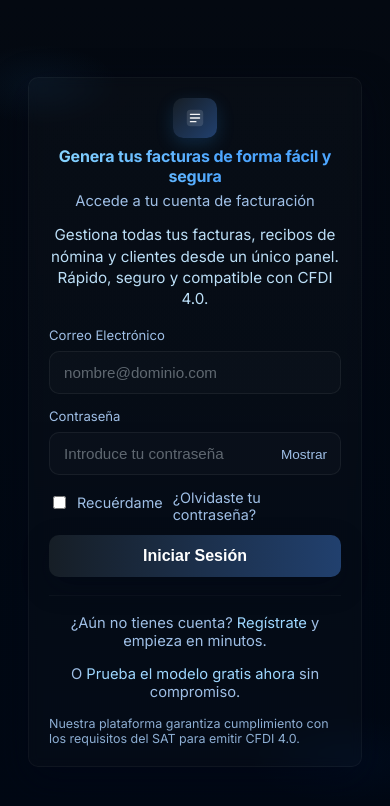
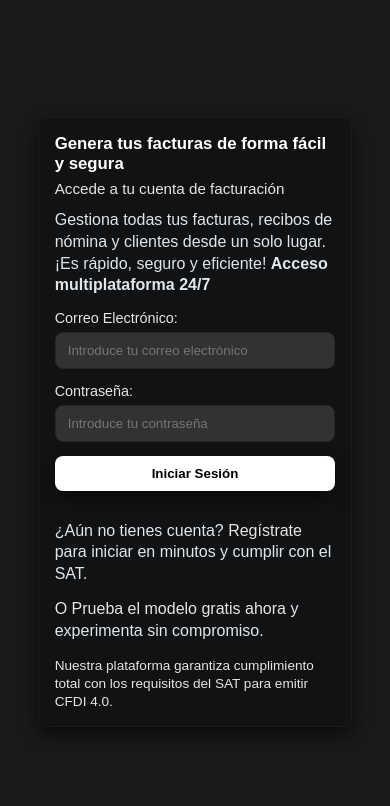
Before and after one commit to diegohdzglz040404/FacturappSencillo, a plain HTML site: page index.html in a window 390 px wide. Drawn offline with Linux system fonts and the light colour scheme.

Commit message:
Revamp login page styles and structure
Updated styles and layout for the login page, improving accessibility and responsiveness. Enhanced form elements and added new color variables for better design consistency.

```diff
--- a/index.html
+++ b/index.html
@@ -1,301 +1,195 @@
+<!DOCTYPE html>
 <html lang="es">
 <head>
-    <meta charset="UTF-8" />
-    <meta name="viewport" content="width=device-width, initial-scale=1.0"/>
+    <meta charset="UTF-8">
+    <meta name="viewport" content="width=device-width, initial-scale=1.0">
     <title>Acceso a tu cuenta - Simplifica tu facturación electrónica</title>
 
-    <!-- Fuentes: APTOS (si está instalada) + Inter como fallback webfont -->
-    <link href="https://fonts.googleapis.com/css2?family=Inter:wght@300;400;600;700&display=swap" rel="stylesheet">
-
+    <!-- ESTILOS ACTUALIZADOS CON VARIABLES RGB -->
     <style>
         :root{
-            --bg-1: #040911;
-            --bg-2: #000814;
-            --card-bg: rgba(255,255,255,0.03);
-            --accent-1: #161e26;
-            --accent-2: #21406e;
-            --muted: #9fbfe6;
-            --text: #eaf6ff;
-            --input-bg: rgba(255,255,255,0.02);
-            --glass-border: rgba(255,255,255,0.04);
-            --card-radius: 12px;
+            --body-color: #E2E6E9; /* rgb(226,230,233) */
+            --accent-color: #FFFFFF; /* rgb(255,255,255) */
+            --card-background-color: #111213; /* rgb(17,18,19) */
+            --page-bg: #181A1B; /* rgb(24,26,27) */
+            --accent-color-light: #E5E5E5; /* rgb(229,229,229) */
+            --accent-color-background-muted: #262626; /* rgb(38,38,38) */
+            --shape-bg-color: #313233; /* rgb(49,50,51) */
+            --card-secondary-bg: #1D1F22; /* rgb(29,31,34) */
+            --btn-bg: #FFFFFF; /* rgb(255,255,255) */
+            --btn-text-dark: #000000; /* rgb(0,0,0) */
+            --muted-border: rgba(255,255,255,0.04);
+            --radius: 8px;
+            --shadow: 0 8px 20px rgba(0,0,0,0.6);
         }
 
-        /* Reset mínimo */
         *{box-sizing:border-box}
         html,body{height:100%}
         body {
             margin: 0;
             min-height: 100vh;
-            font-family: "APTOS", "Inter", system-ui, -apple-system, "Segoe UI", Roboto, "Helvetica Neue", Arial;
-            color: var(--text);
+            font-family: "APTOS", Arial, sans-serif;
+            color: var(--body-color);
             -webkit-font-smoothing:antialiased;
             -moz-osx-font-smoothing:grayscale;
-
-            /* Fondo más atractivo: degradado + ruido sutil (sin imagen externa) */
-            background:
-                radial-gradient(800px 400px at 10% 10%, rgba(44,156,255,0.06), transparent 10%),
-                radial-gradient(700px 300px at 90% 90%, rgba(0,102,255,0.04), transparent 15%),
-                linear-gradient(180deg,var(--bg-1), var(--bg-2));
-            display:flex;
-            align-items:center;
-            justify-content:center;
-            padding:28px;
-            text-align:center;
+            background-color: var(--page-bg);
+            display: flex;
+            justify-content: center;
+            align-items: center;
+            padding: 24px;
         }
 
-        main#login-form-container{
-            width:100%;
-            max-width:460px;
-            background: linear-gradient(180deg, rgba(255,255,255,0.02), rgba(255,255,255,0.015));
-            border-radius: var(--card-radius);
-            padding:28px;
-            border: 1px solid var(--glass-border);
-            box-shadow: 0 12px 34px rgba(2,6,23,0.6);
-            backdrop-filter: blur(6px);
-            -webkit-backdrop-filter: blur(6px);
+        #login-form-container {
+            width: 92%;
+            max-width: 420px;
+            padding: 22px;
+            border-radius: var(--radius);
+            background-color: var(--card-background-color);
+            border: 1px solid var(--muted-border);
+            box-shadow: var(--shadow);
         }
 
-        header.brand {
-            display:flex;
-            align-items:center;
-            gap:12px;
-            justify-content:center;
-            margin-bottom:8px;
+        h1 {
+            margin: 0 0 6px;
+            font-size: 1.25rem;
+            font-weight: 700;
+            color: var(--accent-color);
         }
 
-        /* pequeño logo estilizado */
-        .logo {
-            width:44px;
-            height:44px;
-            border-radius:10px;
-            display:inline-grid;
-            place-items:center;
-            background: linear-gradient(135deg,var(--accent-1),var(--accent-2));
-            box-shadow: 0 6px 18px rgba(44,156,255,0.18);
-            flex: 0 0 44px;
-        }
-        .logo svg{ width:22px; height:22px; color:white; }
-
-        h1{
-            margin:6px 0 0;
-            font-size:1.05rem;
-            font-weight:700;
-            letter-spacing:-0.01em;
-            background: linear-gradient(90deg,#8ad6ff,#4da6ff 60%);
-            -webkit-background-clip:text;
-            color: transparent;
+        h2 {
+            margin: 0 0 12px;
+            font-size: 0.95rem;
+            font-weight: 500;
+            color: var(--accent-color-light);
         }
 
-        h2{
-            margin:6px 0 14px;
-            font-size:0.92rem;
-            font-weight:500;
-            color:var(--muted);
+        p {
+            color: var(--body-color);
+            line-height: 1.35;
+            margin: 0 0 14px;
         }
 
-        p.lead{
-            margin:0 0 18px;
-            color:#bcdff7;
-            line-height:1.4;
-            font-size:0.95rem;
+        .form-group {
+            margin-bottom: 14px;
+            text-align: left;
         }
 
-        form { text-align:left; }
-
-        .form-group {
-            margin-bottom:14px;
+        label {
+            display: block;
+            font-size: 0.9rem;
+            margin-bottom: 6px;
+            color: var(--accent-color-light);
         }
 
-        label{
-            display:block;
-            font-size:0.82rem;
-            color:var(--muted);
-            margin-bottom:8px;
+        input[type="email"], input[type="password"] {
+            width: 100%;
+            padding: 10px 12px;
+            border-radius: 8px;
+            border: 1px solid var(--accent-color-background-muted);
+            background-color: var(--shape-bg-color);
+            color: var(--body-color);
+            outline: none;
+            transition: box-shadow .12s ease, border-color .12s ease;
         }
 
-        .input-wrap {
-            position:relative;
+        input[type="email"]:focus, input[type="password"]:focus{
+            border-color: rgba(255,255,255,0.14);
+            box-shadow: 0 6px 18px rgba(44,156,255,0.05);
         }
 
-        input[type="email"], input[type="password"]{
-            width:100%;
-            padding:12px 14px;
-            font-size:0.95rem;
-            border-radius:10px;
-            border:1px solid rgba(255,255,255,0.06);
-            background: var(--input-bg);
-            color:var(--text);
-            outline:none;
-            transition: box-shadow 160ms ease, transform 120ms ease, border-color 160ms;
-            -webkit-appearance:none;
+        button {
+            display: inline-block;
+            width: 100%;
+            padding: 10px 14px;
+            border-radius: 8px;
+            border: none;
+            cursor: pointer;
+            background-color: var(--btn-bg);
+            color: var(--btn-text-dark);
+            font-weight: 700;
+            box-shadow: 0 8px 18px rgba(0,0,0,0.45);
         }
 
-        input::placeholder{ color: rgba(234,246,255,0.38); }
+        a {
+            color: var(--accent-color-light);
+            text-decoration: none;
+        }
+        a:hover { text-decoration: underline; }
 
-        input:focus{
-            box-shadow: 0 10px 30px rgba(44,156,255,0.07);
-            border-color: rgba(44,156,255,0.9);
-            transform: translateY(-2px);
+        hr {
+            border: none;
+            height: 1px;
+            background: rgba(255,255,255,0.03);
+            margin: 14px 0;
         }
 
-        .toggle-password{
-            position:absolute;
-            right:8px;
-            top:50%;
-            transform:translateY(-50%);
-            border:none;
-            background:transparent;
-            color:var(--muted);
-            font-size:0.85rem;
-            cursor:pointer;
-            padding:6px;
-            border-radius:8px;
-        }
-        .toggle-password:focus{ outline:2px solid rgba(44,156,255,0.18) }
-
-        .help-row{
-            display:flex;
-            justify-content:space-between;
-            align-items:center;
-            gap:10px;
-            margin-bottom:12px;
-            font-size:0.9rem;
-        }
-        .help-row a{ color:var(--muted); text-decoration:none; }
-        .help-row a:hover{ text-decoration:underline; color:#bfe2ff }
-
-        .remember{ display:flex; align-items:center; gap:8px; color:var(--muted); font-size:0.9rem; }
-
-        button[type="submit"]{
-            display:inline-block;
-            width:100%;
-            padding:12px;
-            border-radius:10px;
-            border: none;
-            cursor:pointer;
-            color:white;
-            background: linear-gradient(90deg,var(--accent-1),var(--accent-2));
-            font-weight:600;
-            font-size:1rem;
-            box-shadow: 0 10px 26px rgba(2,6,23,0.45);
-            transition: transform 140ms ease, box-shadow 140ms;
-        }
-        button[type="submit"]:hover{
-            transform: translateY(-3px);
-            box-shadow: 0 18px 40px rgba(2,6,23,0.6);
+        footer small {
+            color: var(--accent-color-light);
+            font-size: 0.85rem;
         }
 
-        hr{ border:none; height:1px; background: rgba(255,255,255,0.03); margin:18px 0; }
-
-        .secondary-links{ font-size:0.92rem; color:var(--muted); }
-        .secondary-links a{ color:#9ed7ff; text-decoration:none; }
-        .secondary-links a:hover{ text-decoration:underline; }
-
-        footer small{ display:block; margin-top:12px; color:#8daed3; font-size:0.78rem; text-align:left; }
-
-        @media (max-width:480px){
-            main#login-form-container{ padding:20px; border-radius:10px; }
-            h1{ font-size:1rem }
-            .logo{ width:40px; height:40px }
+        /* Accesibilidad y responsivo */
+        @media (max-width:420px){
+            #login-form-container { padding: 16px; }
+            h1 { font-size: 1.05rem; }
         }
     </style>
+    <!-- FIN DE ESTILOS -->
 </head>
 <body>
-    <main id="login-form-container" role="main" aria-labelledby="title">
-        <header class="brand" aria-hidden="false">
-            <div class="logo" aria-hidden="true">
-                <!-- Icono simple SVG -->
-                <svg viewBox="0 0 24 24" fill="none" aria-hidden="true" xmlns="http://www.w3.org/2000/svg">
-                    <rect x="3" y="3" width="18" height="18" rx="4" fill="white" fill-opacity="0.12"/>
-                    <path d="M7 12h10M7 8h10M7 16h6" stroke="white" stroke-opacity="0.95" stroke-width="1.4" stroke-linecap="round" stroke-linejoin="round"/>
-                </svg>
-            </div>
-        </header>
 
-        <h1 id="title">Genera tus facturas de forma fácil y segura</h1>
+    <main id="login-form-container">
+
+        <!-- Título basado en las fuentes -->
+        <h1>Genera tus facturas de forma fácil y segura</h1>
+
+        <!-- Llamada a la acción -->
         <h2>Accede a tu cuenta de facturación</h2>
 
-        <p class="lead">
-            Gestiona todas tus facturas, recibos de nómina y clientes desde un único panel.
-            Rápido, seguro y compatible con CFDI 4.0.
+        <!-- Descripción del servicio -->
+        <p>
+            Gestiona todas tus facturas, recibos de nómina y clientes desde un solo lugar.
+            ¡Es rápido, seguro y eficiente!
+            <strong>Acceso multiplataforma 24/7</strong>
         </p>
 
-        <form action="/iniciar-sesion" method="POST" novalidate>
+        <!-- Formulario de Inicio de Sesión -->
+        <form action="/iniciar-sesion" method="POST">
+
             <div class="form-group">
-                <label for="email">Correo Electrónico</label>
-                <div class="input-wrap">
-                    <input type="email" id="email" name="email" required placeholder="nombre@dominio.com" aria-required="true" aria-label="Correo electrónico">
-                </div>
+                <label for="email">Correo Electrónico:</label>
+                <input type="email" id="email" name="email" required
+                       placeholder="Introduce tu correo electrónico">
             </div>
 
             <div class="form-group">
-                <label for="password">Contraseña</label>
-                <div class="input-wrap">
-                    <input type="password" id="password" name="password" required placeholder="Introduce tu contraseña" aria-required="true" aria-label="Contraseña">
-                    <button type="button" class="toggle-password" aria-pressed="false" aria-label="Mostrar contraseña">Mostrar</button>
-                </div>
+                <label for="password">Contraseña:</label>
+                <input type="password" id="password" name="password" required
+                       placeholder="Introduce tu contraseña">
             </div>
 
-            <div class="help-row" aria-hidden="false">
-                <label class="remember"><input type="checkbox" name="remember" style="accent-color: #2C9CFF;"> Recuérdame</label>
-                <a href="/recuperar">¿Olvidaste tu contraseña?</a>
-            </div>
-
-            <button type="submit">Iniciar Sesión</button>
+            <button type="submit">
+                Iniciar Sesión
+            </button>
         </form>
 
-        <hr/>
+        <hr>
 
-        <div class="secondary-links">
-            <p>¿Aún no tienes cuenta? <a href="/registro">Regístrate</a> y empieza en minutos.</p>
-            <p>O <a href="/empezar-gratis">Prueba el modelo gratis ahora</a> sin compromiso.</p>
-        </div>
+        <!-- Opción para Registro y Prueba Gratuita -->
+        <p>
+            ¿Aún no tienes cuenta?
+            <a href="/registro">Regístrate</a>
+            para iniciar en minutos y cumplir con el SAT.
+        </p>
+        <p>
+            O <a href="/empezar-gratis">Prueba el modelo gratis ahora</a>  y experimenta sin compromiso.
+        </p>
 
-        <footer aria-hidden="false">
-            <small>Nuestra plataforma garantiza cumplimiento con los requisitos del SAT para emitir CFDI 4.0.</small>
+        <!-- Mención de cumplimiento SAT -->
+        <footer>
+            <small>Nuestra plataforma garantiza cumplimiento total con los requisitos del SAT para emitir CFDI 4.0.</small>
         </footer>
+
     </main>
-
-    <script>
-        (function(){
-            // Toggle contraseña accesible
-            const btn = document.querySelector('.toggle-password');
-            const pwd = document.getElementById('password');
-            if (btn && pwd) {
-                btn.addEventListener('click', () => {
-                    const showing = pwd.type === 'text';
-                    pwd.type = showing ? 'password' : 'text';
-                    btn.textContent = showing ? 'Mostrar' : 'Ocultar';
-                    btn.setAttribute('aria-pressed', String(!showing));
-                });
-
-                // Permitir toggle con tecla Enter/Space cuando el botón tiene foco
-                btn.addEventListener('keydown', (e) => {
-                    if (e.key === 'Enter' || e.key === ' ') {
-                        e.preventDefault();
-                        btn.click();
-                    }
-                });
-            }
-
-            // Mejora: enviar formulario al presionar Enter en inputs (comportamiento nativo por defecto)
-            // Validación simple de email para UX
-            const form = document.querySelector('form');
-            if (form) {
-                form.addEventListener('submit', (e) => {
-                    const email = document.getElementById('email');
-                    if (email && !email.value.includes('@')) {
-                        e.preventDefault();
-                        email.focus();
-                        email.setCustomValidity('Por favor introduce un correo válido.');
-                        email.reportValidity();
-                    } else if (email) {
-                        email.setCustomValidity('');
-                    }
-                });
-            }
-        })();
-    </script>
 </body>
 </html>
```
